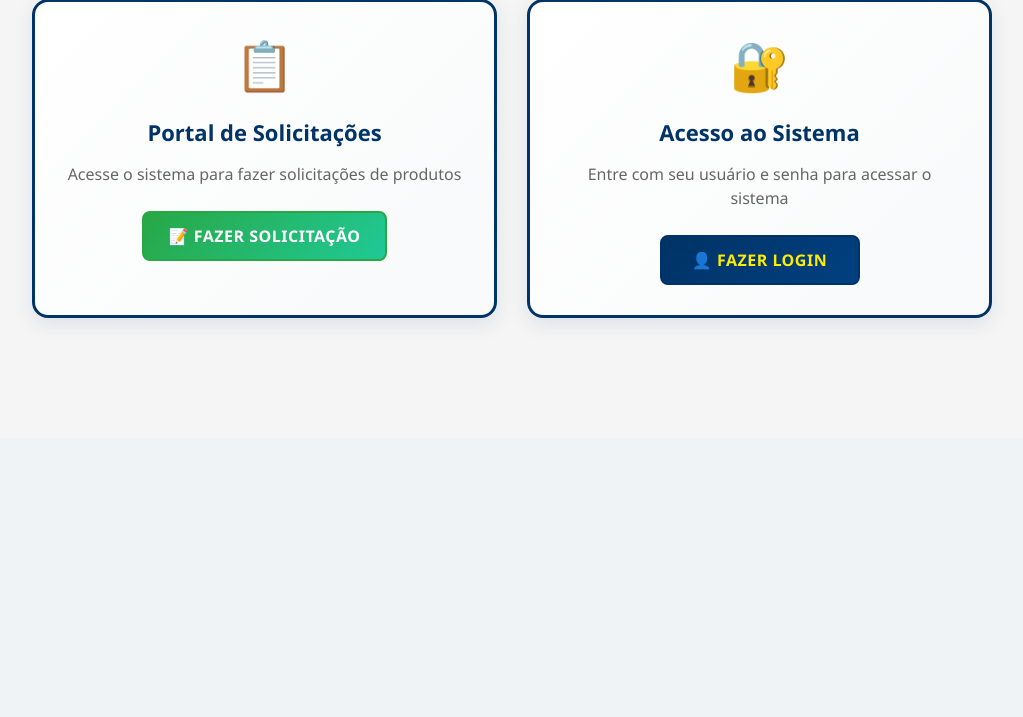
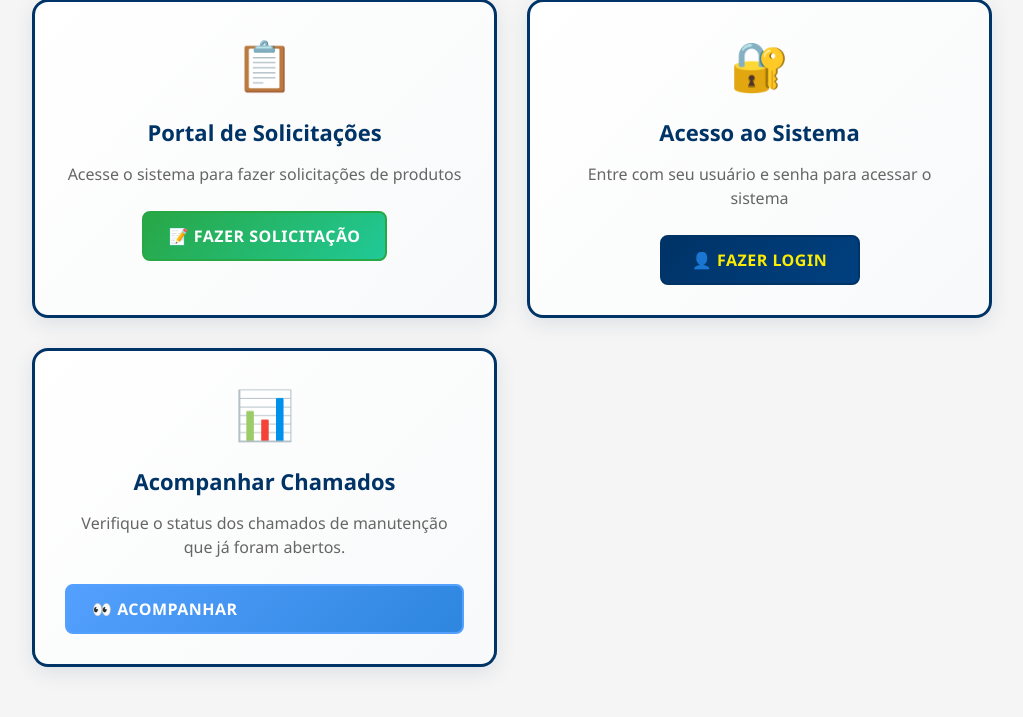
Before and after one commit to LuciosSB/sistema-de-gerenciamento-controle, a Flask app: page /login in a window 1280 px wide. Shown: the part 362-1079 px from the top of the page, without its empty margins (128-1151 px from the left). Before the commit the page ends 681 px from the top, so only its background shows below. Run offline with Flask 3, Linux system fonts and the light colour scheme.

Commit message:
Adicionando um Botão de acompanhar as chamadas pelo login

```diff
--- a/templates/login.html
+++ b/templates/login.html
@@ -60,6 +60,19 @@
                         <button class="btn btn-admin" onclick="toggleLoginForm()">
                             👤 Fazer Login
                         </button>
+                    </div>
+                </div>
+
+                <div class="option-card">
+                    <div class="card-icon">
+                        <span class="icon-emoji">📊</span>
+                    </div>
+                    <div class="card-content">
+                        <h3>Acompanhar Chamados</h3>
+                        <p>Verifique o status dos chamados de manutenção que já foram abertos.</p>
+                        <a href="{{ url_for('lista_solicitacoes') }}" class="btn btn-view-requests">
+                            👀 Acompanhar
+                        </a>
                     </div>
                 </div>
             </div>
```
